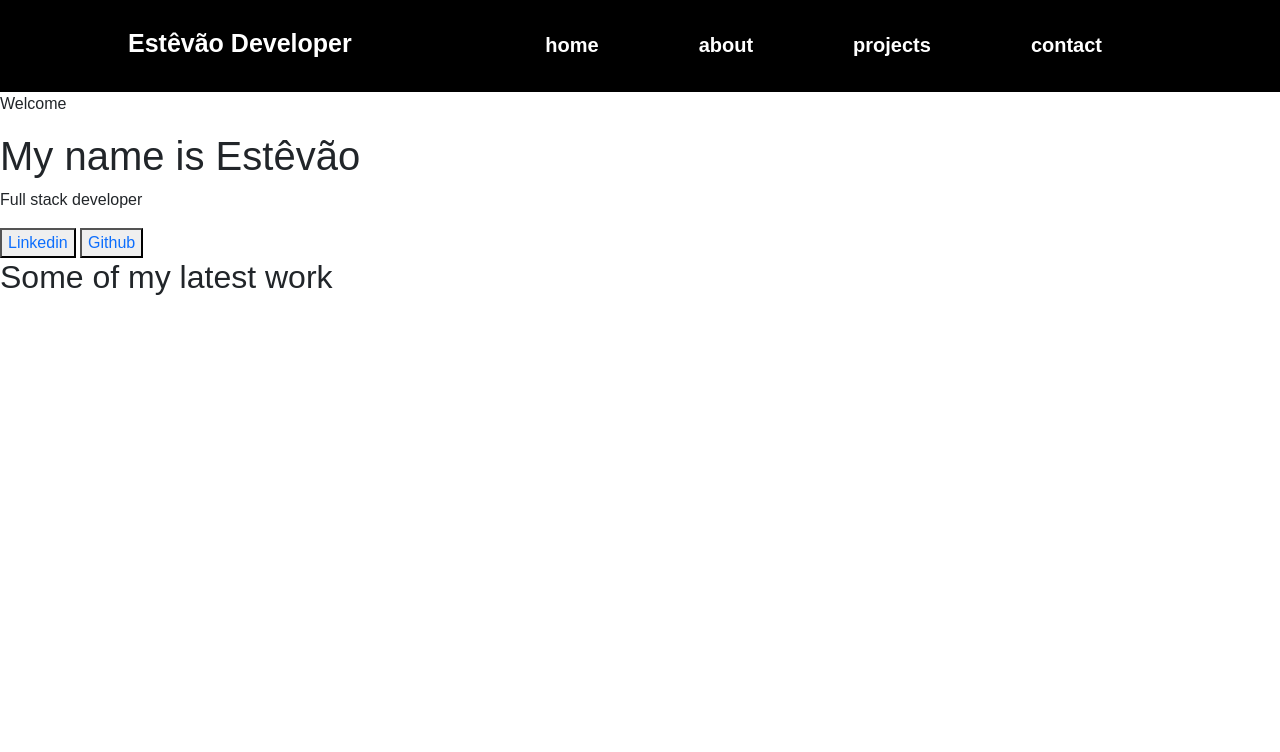
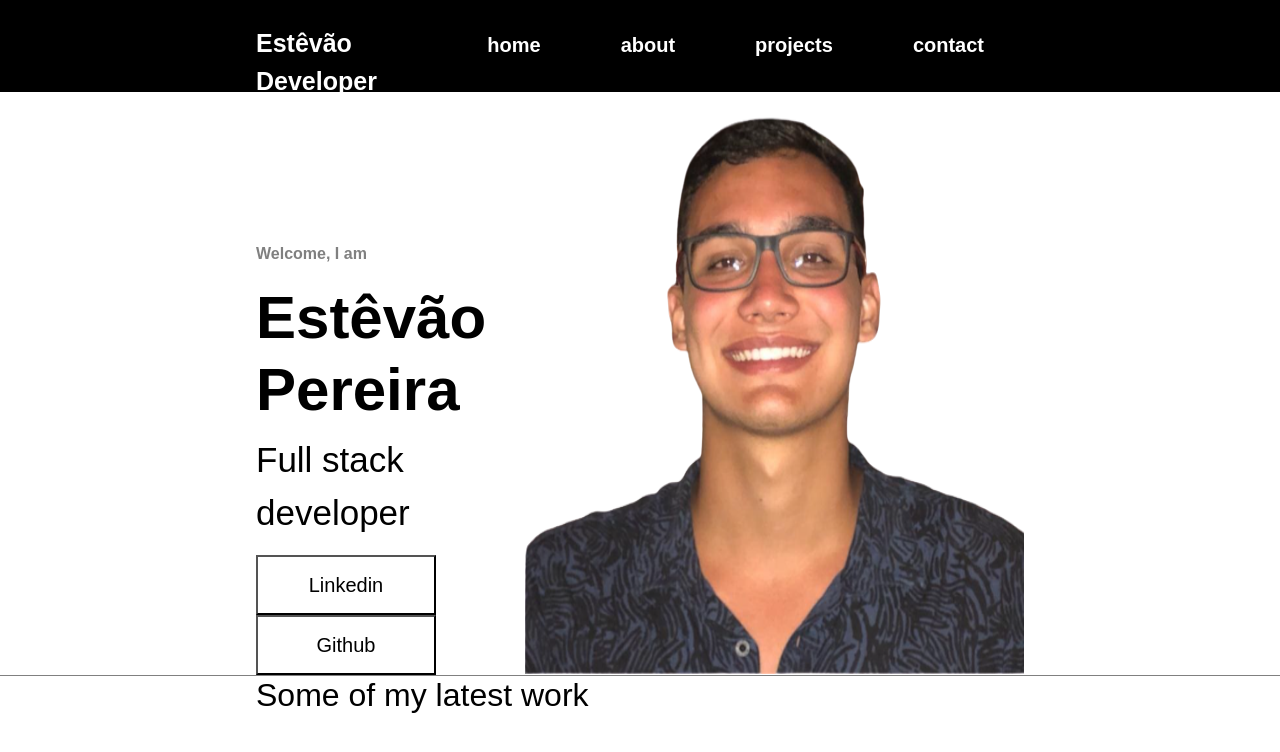
Before and after one commit to estevaopp/portfoliopage, a plain HTML site: page index.html in a window 1280 px wide. Drawn offline with nearby package versions, Linux system fonts and the light colour scheme.

Commit message:
add a first part of main

```diff
--- a/index.html
+++ b/index.html
@@ -30,23 +30,29 @@
             </nav>
         </header>
 
-        <main>
-            <section>
-                <div>
-                    <p>Welcome</p>
-                    <h1>My name is Estêvão</h1>
-                    <p>Full stack developer</p>
-                    <button>
-                        <a href='https://www.linkedin.com/in/est%C3%AAv%C3%A3o-paulo-pereira-28779b193/'>Linkedin</a>
-                    </button>
-                    <button>
-                        <a href='https://github.com/estevaopp'>Github</a>
-                    </button>
+        <main class=main>
+            <section class='main-container'>
+                <div class='text-img'>
+                    <div class='texts'>
+                        <p class='text1'>Welcome, I am</p>
+                        <h1 class='title1'>Estêvão Pereira</h1>
+                        <p class='text2'>Full stack developer</p>
+                        <button class='button1'>
+                            <a href='https://www.linkedin.com/in/est%C3%AAv%C3%A3o-paulo-pereira-28779b193/'>Linkedin</a>
+                        </button>
+                        <button class='button2'>
+                            <a href='https://github.com/estevaopp'>Github</a>
+                        </button>
+                    </div>
+
+                    <img src="image/semfundo.png" alt="Estêvão self">
                 </div>
             </section>
 
             <section>
-                <h2>Some of my latest work</h2>
+                <div>
+                    <h2>Some of my latest work</h2>
+                </div>
             </section>
         </main>
 
--- a/styles.css
+++ b/styles.css
@@ -1,5 +1,6 @@
 * {
     list-style-type: none;
+    color: black;
 }
 
 body {
@@ -26,14 +27,35 @@ nav ul li a {
 	color: white;
 	font-size: 20px;
 	font-weight: 700;
-    padding: 30px 20px;
+    padding: 30px 10px;
 }
 
+main section div {
+    width: 100%;
+    padding: 0 20%;
+}
+
+main button {
+    background-color: white;
+    width: 180px;
+    height: 60px;
+}
+
+main button a {
+    text-decoration: none;
+    color: black;
+    font-size: 20px;
+    font-weight: 200;
+}
+
+img {
+    padding-top: 20px;
+}
 
 .header {
     background-color: black;
     width: 100%;
-    padding: 0 10%;
+    padding: 0 20%;
     height: 92px;
     display: flex;
 }
@@ -53,3 +75,49 @@ nav ul li a {
     font-size: 25px;
     font-weight: bold;
 }
+
+.main {
+    max-width: 100%;
+}
+
+.main-container {
+    max-width: 100%;
+    border-bottom: 0.5px solid gray;
+}
+
+.text1 {
+    margin-top: 150px;
+    box-sizing: content-box;
+}
+
+.text-img {
+    justify-content: space-between;
+    display: flex;
+}
+
+.texts {
+    padding: 0;
+    width: 50%;
+}
+
+.text1 {
+    font-weight: 900;
+    color: gray;
+}
+
+.title1 {
+    font-size: 60px;
+    font-weight: bold;
+}
+
+.text2 {
+    font-size: 35px;
+}
+
+.button1 {
+    margin-right: 0;
+}
+
+.button2 {
+    margin-left: 0;
+}
```
Also changed, not shown: image/semfundo.png (added), 1 other file.
